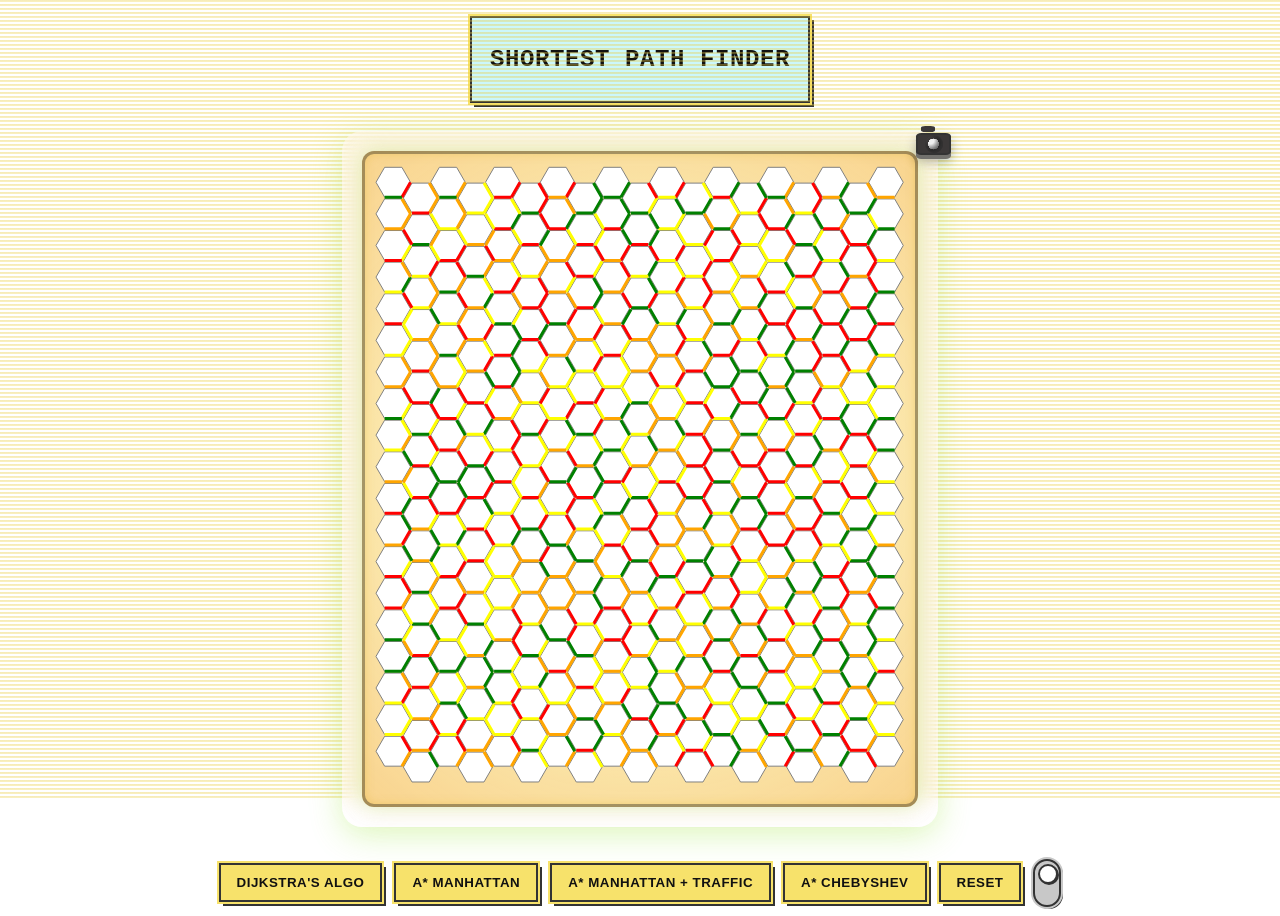
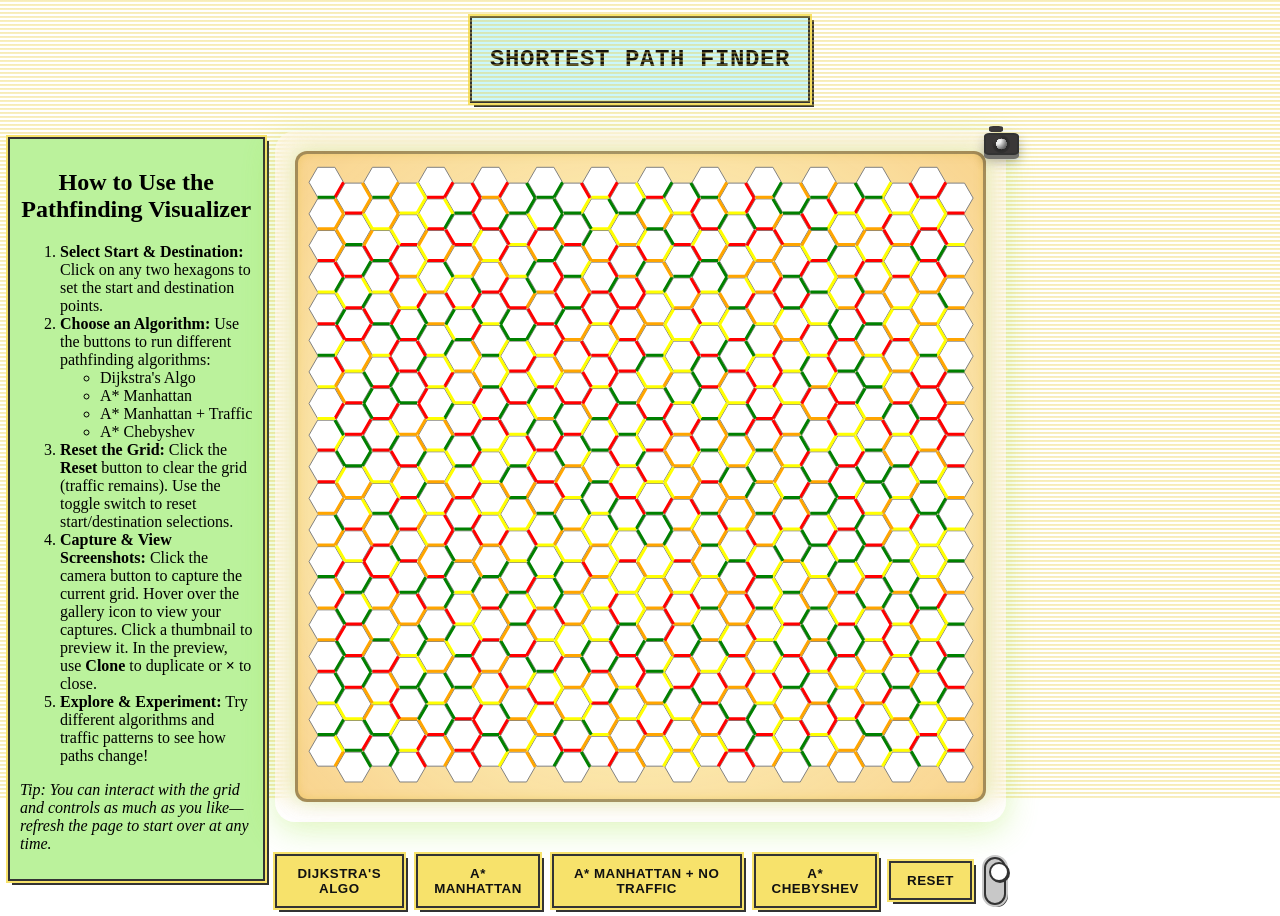
Before and after one commit to harsh10tech/visualizer-dsa, an Angular app: page / in a window 1280 px wide. Built offline with nearby package versions, Linux system fonts and the light colour scheme.

Commit message:
Changes for Description of Project and the result. Efforts & distance box.

```diff
--- a/src/app/constants/path-finder-constants.ts
+++ b/src/app/constants/path-finder-constants.ts
@@ -6,4 +6,12 @@ export class PathFinderConstants {
   static ROWS: number = 0;
   static COLS: number = 0;
   static DELAY: number = 25;
+  static DIJKSTRA: string = 'Dijkstra';
+  static MANHATTAN: string = 'Manhattan';
+  static MANHATTAN_PLUS: string = 'ManhattanPlus';
+  static CHEBYSHEV: string = 'Chebyshev';
+  static DIJKSTRA_DESCRIPTION: string = '<b>Dijkstra’s Algorithm</b> explores all possible paths from the start to the destination, always choosing the path with the lowest total effort so far. It guarantees the shortest path by considering the cost (traffic) to move between hexagons. The algorithm visits each reachable hexagon, updating the shortest known distance, until it reaches the destination.';
+  static MANHATTAN_DESCRIPTION: string = '<b>A* with Manhattan Distance</b> is a smart pathfinding algorithm that combines Dijkstra’s thoroughness with a “guess” of how close each hexagon is to the destination. It uses the Manhattan distance (sum of horizontal and vertical steps) as a heuristic to prioritize hexagons that are closer to the goal, making the search faster and more focused.';
+  static MANHATTAN_PLUS_DESCRIPTION: string = '<b>A* Manhattan + No Traffic</b> is a fast pathfinding algorithm that uses the Manhattan distance heuristic but ignores traffic weights. It quickly finds a path by prioritizing hexagons closer to the goal, without considering any additional movement costs.';
+  static CHEBYSHEV_DESCRIPTION: string = '<b>A* with Chebyshev Distance</b> is optimized for hexagonal grids. It uses the Chebyshev distance (the maximum of the differences in each coordinate direction) as its heuristic, which perfectly matches the movement rules of hex grids. This makes the search both fast and accurate for your map.';
 }
--- a/src/app/helpers/path-finder-utils.ts
+++ b/src/app/helpers/path-finder-utils.ts
@@ -59,6 +59,28 @@ export function getManhattanDistance(source: Point, target: Point): number {
     return Math.abs(source.x - target.x) + Math.abs(source.y - target.y);
 };
 
+export function setDescription(algorithm: string): string {
+    let description = "";
+    switch (algorithm) {
+        case "Dijkstra":
+            description = constants.DIJKSTRA_DESCRIPTION;
+            break;
+        case "Manhattan":
+            description = constants.MANHATTAN_DESCRIPTION;
+            break;
+        case "ManhattanPlus":
+            description = constants.MANHATTAN_PLUS_DESCRIPTION;
+            break;
+        case "Chebyshev":
+            description = constants.CHEBYSHEV_DESCRIPTION;
+            break;
+        default:
+            description = "";
+            break;
+    }
+    return description;
+}
+
 export class Comperators {
 
     static comp: (a: [string, number], b: [string, number]) => boolean = (a, b) => a[1] < b[1];
--- a/src/app/path-finder/path-finder.component.css
+++ b/src/app/path-finder/path-finder.component.css
@@ -1,9 +1,35 @@
 .main {
+  display: grid;
+  flex-direction: column;
+  align-items: center;
+  grid-template-columns: 1fr 1.5fr 1fr;
+  gap: 10px;
+}
+
+.main .right-panel {
   display: flex;
   flex-direction: column;
   align-items: center;
+  justify-content: center;
 }
 
+.main .right-panel .efforts-distance {
+  display: grid;
+  flex-direction: column;
+  gap: 30px;
+  grid-template-columns: 1fr 1fr;
+}
+
+.centered-content {
+  display: flex;
+  flex-direction: column;
+  align-items: center;
+  justify-content: center;
+}
+.instructions-panel{
+  display: flex;
+  gap: 10px;
+}
 .hexContainer {
   margin: 20px auto;
   padding: 18px;
@@ -43,6 +69,7 @@ top:0;
 
 .controls {
   display: flex;
+  flex-direction: row;
   justify-content: center;
   align-items: center;
   gap: 12px;
@@ -73,6 +100,17 @@ top:0;
   transform: none;
 }
 
+.retro-box {
+  position:relative;
+  display: inline-block;
+  /* display: block; */
+  background: #bbf29c;
+  border: 3px solid #333;
+  margin: 20px auto;
+  border: 2px solid #333;
+  box-shadow: 0 0 0 2px #f7e26b, 4px 4px 0 0 #333;
+  padding:10px
+}
 
 .retro-btn:active {
   transform: translate(2px, 2px);
@@ -152,7 +190,6 @@ top:0;
   box-shadow: 2px 2px 0 0 #333;
   cursor: pointer;
 }
-
 
 /* Preview overlay */
 .preview-overlay {
--- a/src/app/path-finder/path-finder.component.html
+++ b/src/app/path-finder/path-finder.component.html
@@ -1,11 +1,32 @@
 <div class="main">
+  <div class="instructions-panel">
+    <div class="retro-box">
+      <h2 style="text-align: center;"><b>How to Use the Pathfinding Visualizer</b></h2>
+      <ol>
+        <li><strong>Select Start &amp; Destination:</strong> Click on any two hexagons to set the start and destination points.</li>
+        <li><strong>Choose an Algorithm:</strong> Use the buttons to run different pathfinding algorithms:
+          <ul>
+            <li>Dijkstra's Algo</li>
+            <li>A* Manhattan</li>
+            <li>A* Manhattan + Traffic</li>
+            <li>A* Chebyshev</li>
+          </ul>
+        </li>
+        <li><strong>Reset the Grid:</strong> Click the <b>Reset</b> button to clear the grid (traffic remains). Use the toggle switch to reset start/destination selections.</li>
+        <li><strong>Capture &amp; View Screenshots:</strong> Click the camera button to capture the current grid. Hover over the gallery icon to view your captures. Click a thumbnail to preview it. In the preview, use <b>Clone</b> to duplicate or <b>×</b> to close.</li>
+        <li><strong>Explore &amp; Experiment:</strong> Try different algorithms and traffic patterns to see how paths change!</li>
+      </ol>
+      <p><em>Tip: You can interact with the grid and controls as much as you like—refresh the page to start over at any time.</em></p>
+    </div>
+  </div>
+  <div class="centered-content">
     <div class="hexContainer">
       <canvas
         id ="hexCanvas"
         #hexCanvas
         (click)="onHexClick($event)"
-      width="550"
-      height="650"
+        width="685"
+        height="645"
       ></canvas>
       <div class="camera-container">
         <button class="camera-btn" (click)="captureCanvas()">
@@ -16,7 +37,7 @@
     <div class="controls">
       <button class="retro-btn" (click)="findPath_Dijkstra()" [disabled]="disabledFlag()">Dijkstra's Algo</button>
       <button class="retro-btn" (click)="findPath_ManhattanDist()" [disabled]="disabledFlag()">A* Manhattan</button>
-    <button class="retro-btn" (click)="findPath_ManhattanDist_Fast()" [disabled]="disabledFlag()">A* Manhattan + Traffic</button>
+      <button class="retro-btn" (click)="findPath_ManhattanDist_Fast()" [disabled]="disabledFlag()">A* Manhattan + No Traffic</button>
       <button class="retro-btn" (click)="findPath_Chebyshev()" [disabled]="disabledFlag()">A* Chebyshev</button>
       <button class="retro-btn" (click)="resetCanvasKeepTraffic()">Reset</button>
       <label class="toggle-vert" title="Reset start/destination">
@@ -32,6 +53,16 @@
         </div>
       </div>
     </div>
+  </div>
+  <div class="right-panel">
+    <div class="algo-description-panel" *ngIf="algorithmDescription">
+      <div class="retro-box" [innerHTML]="algorithmDescription"></div>
+    </div>
+    <div class="efforts-distance" *ngIf="efforts || distance">
+      <div class="retro-box" *ngIf="efforts">Efforts : {{efforts}} units</div>
+      <div class="retro-box" *ngIf="distance">Distance : {{distance}} units</div>
+    </div>
+  </div>
   <div class="preview-overlay" *ngIf="selectedCapture" (click)="closePreview()">
     <div class="preview" (click)="$event.stopPropagation()">
       <img [src]="selectedCapture!" />
--- a/src/app/path-finder/path-finder.component.ts
+++ b/src/app/path-finder/path-finder.component.ts
@@ -10,7 +10,7 @@ import { HexagonCordinate } from '../models/cordinates/hexagon/hexagon-cordinate
 import { Hexagon, typeOfTraffic } from '../models/shapes/hexagon';
 import { PathFinderConstants as constants } from '../constants/path-finder-constants';
 import { Heap } from '../models/data-structures/heap';
-import { getChebyshevDistance, getDistance, getHexCenter,getManhattanDistance,sleep } from '../helpers/path-finder-utils';
+import { getChebyshevDistance, getDistance, getHexCenter,getManhattanDistance,setDescription,sleep } from '../helpers/path-finder-utils';
 import { Comperators } from '../helpers/path-finder-utils';
 
 @Component({
@@ -39,6 +39,9 @@ export class PathFinderComponent {
   public captures: string[] = [];
   public selectedCapture: string | null = null;
   public showThumbnails:boolean = false;
+  public algorithmDescription: string = '';
+  public efforts: number = 0;
+  public distance: number = 0;
 
 
   @ViewChild('hexCanvas', { static: false })
@@ -235,6 +238,9 @@ export class PathFinderComponent {
     this.aStar_Manhattan_Flag = true;
     this.aStar_Manhattan_Plus_Flag = true;
     this.aStar_Chebyshev_Flag = true;
+    this.algorithmDescription = '';
+    this.efforts = 0;
+    this.distance = 0;
 
     this.cntx.clearRect(0, 0, this.canvas.width, this.canvas.height);
     for (let row = 0; row < this.ROWS; row++) {
@@ -376,6 +382,7 @@ export class PathFinderComponent {
   //#region Dijkstra's Algorithm
   public async findPath_Dijkstra(): Promise<void> {
     this.dijkstra_Flag = false;
+    this.algorithmDescription = setDescription(constants.DIJKSTRA);
     var dist: Map<string, number> = new Map();
     var parent: Map<string, string> = new Map();
     var pq = new Heap<[string, number]>(undefined, Comperators.comp);
@@ -456,12 +463,15 @@ export class PathFinderComponent {
       tempHex = p;
     });
     this.drawPathLine(tempHex.center, this.destinationHex.center);
+    this.distance = path.length;
+    this.efforts = dist.get(destinationHexCenter) ?? 0;
   }
   //#endregion
 
   // #region a-star with Manhattan Distance (Traffic weight considered)
   public async findPath_ManhattanDist(): Promise<void> {
     this.aStar_Manhattan_Flag = false;
+    this.algorithmDescription = setDescription(constants.MANHATTAN);
     var dist: Map<string, number> = new Map();
     var parent: Map<string, string> = new Map();
     var pq = new Heap<[string, number, number]>(undefined, Comperators.compManhattan_Traffic);
@@ -550,12 +560,15 @@ export class PathFinderComponent {
       tempHex = p;
     });
     this.drawPathLine(tempHex.center, this.destinationHex.center);
+    this.distance = path.length;
+    this.efforts = dist.get(destinationHexCenter) ?? 0;
   }
   //#endregion
 
   // #region a-star with Manhattan Distance and Fast (without traffic weight)
   public async findPath_ManhattanDist_Fast(): Promise<void> {
     this.aStar_Manhattan_Plus_Flag = false;
+    this.algorithmDescription = setDescription(constants.MANHATTAN_PLUS);
     var dist: Map<string, number> = new Map();
     var parent: Map<string, string> = new Map();
     var pq = new Heap<[string, number, number]>(undefined, Comperators.compManhattan_Fast);
@@ -644,12 +657,15 @@ export class PathFinderComponent {
       tempHex = p;
     });
     this.drawPathLine(tempHex.center, this.destinationHex.center);
+    this.distance = path.length;
+    this.efforts = dist.get(destinationHexCenter) ?? 0;
   }
  //#endregion
 
  // #region a-star with Chebyshev Distance
   public async findPath_Chebyshev(): Promise<void> {
     this.aStar_Chebyshev_Flag = false;
+    this.algorithmDescription = setDescription(constants.CHEBYSHEV);
     const dist: Map<string, number> = new Map();
     const parent: Map<string, string> = new Map();
     const pq = new Heap<[string, number, number]>(undefined, Comperators.compChebyshev);
@@ -740,6 +756,8 @@ export class PathFinderComponent {
       tempHex = p;
     });
     this.drawPathLine(tempHex.center, this.destinationHex.center);
+    this.distance = path.length;
+    this.efforts = dist.get(destinationHexCenter) ?? 0;
   }
   //#endregion
 
```
Lines whose indentation alone changed are shown as unchanged.
